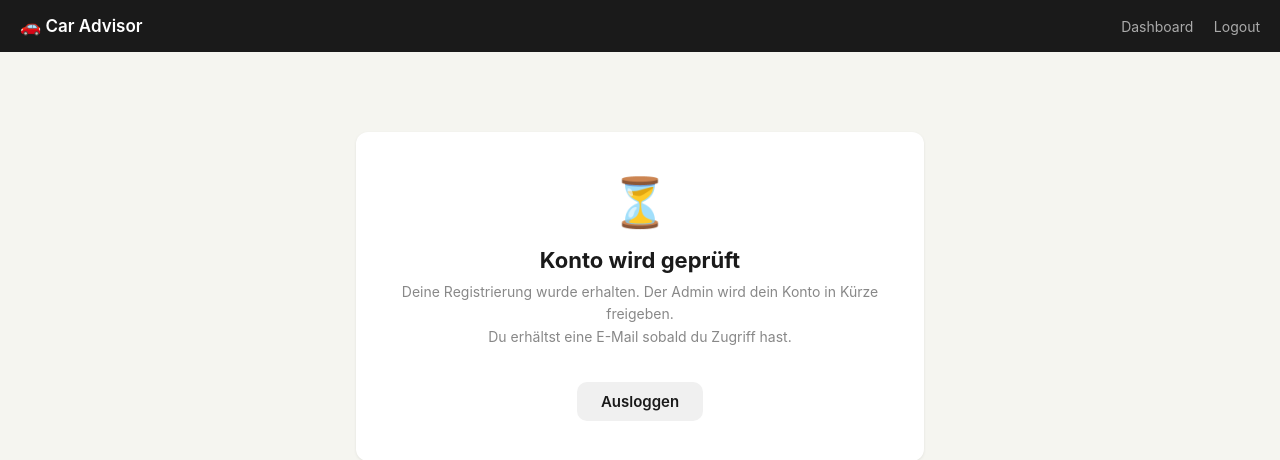
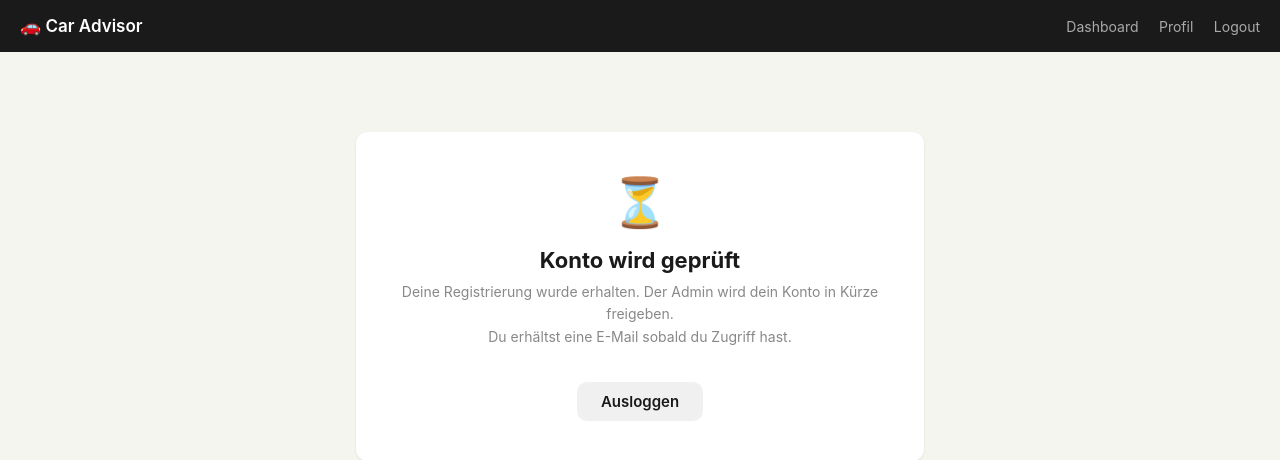
Before and after one commit to socialole2024-dev/car-advisor2, a Flask app: page /pending in a window 1280 px wide. Shown: the top 460 px of the page. Run offline with Flask 3, Linux system fonts and the light colour scheme; the visitor is signed in with stand-in values (Sample User, id 1).

Commit message:
Add profile and admin nav links

```diff
--- a/templates/base.html
+++ b/templates/base.html
@@ -38,6 +38,8 @@ label { font-size: 13px; font-weight: 600; color: #666; display: block; margin-b
   <nav>
     {% if current_user.is_authenticated %}
       <a href="{{ url_for('dashboard') }}">Dashboard</a>
+      <a href="{{ url_for('profile') }}">Profil</a>
+      {% if current_user.is_admin %}<a href="{{ url_for('admin') }}" style="color:#4ADE80;">Admin</a>{% endif %}
       <a href="{{ url_for('logout') }}">Logout</a>
     {% else %}
       <a href="{{ url_for('login') }}">Login</a>
```
